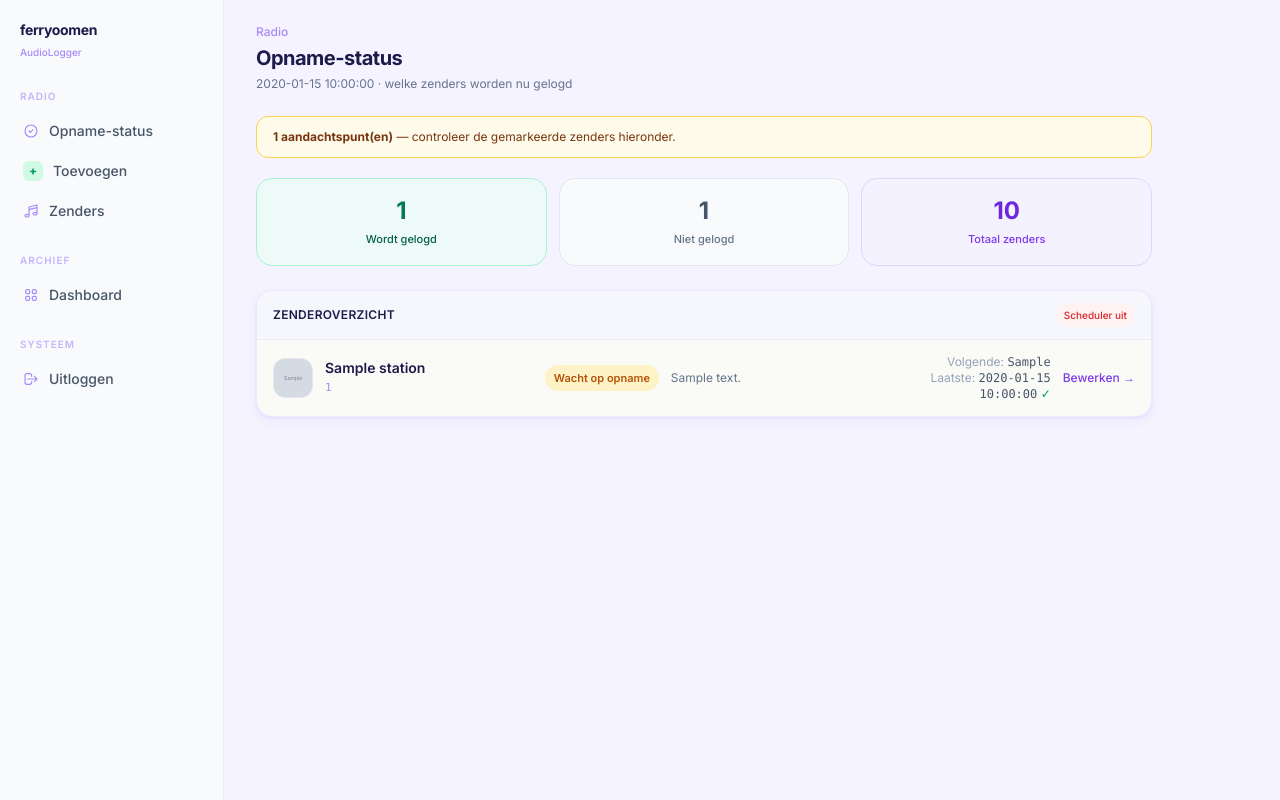
After one commit to kissfmnl/audiologger, a FastAPI app: template templates/admin/logging.html in a window 1280 px wide. The commit adds this page. Run offline with FastAPI, Linux system fonts and the light colour scheme; the template is opened without the code that fills it: most values are stand-ins (such as "Sample title", 1, 10 or a date in 2020); grey boxes marked "Sample" are stand-in pictures; parts of the project's set-up code (start-up, migrations or seed data) failed here and were passed over; some libraries are stand-ins or nearby versions.

Commit message:
Add logging status page and collapsible station cards in admin.
Show which stations are actively recorded with issues highlighted, default collapsed station list, and make logging status the admin landing page.

Co-authored-by: Cursor <cursoragent@cursor.com>

```diff
--- a/templates/admin/base.html
+++ b/templates/admin/base.html
@@ -59,21 +59,31 @@
                     <p class="px-2 mb-1.5 text-[10px] font-semibold uppercase tracking-widest text-violet-300">Radio</p>
                     <ul class="space-y-0.5">
                         <li>
-                            <button type="button" data-scroll-target="section-add"
-                                    class="nav-item w-full flex items-center gap-2.5 px-2.5 py-2 rounded-lg text-sm font-medium transition text-left text-slate-600 hover:bg-violet-50 border border-transparent">
+                            <a href="/admin/logging"
+                               class="flex items-center gap-2.5 px-2.5 py-2 rounded-lg text-sm font-medium transition border
+                               {% if active_nav == 'logging' %}bg-accent-light text-accent-muted border-accent-border{% else %}text-slate-600 hover:bg-violet-50 border-transparent{% endif %}">
+                                <svg class="w-4 h-4 shrink-0 text-violet-400" fill="none" stroke="currentColor" viewBox="0 0 24 24">
+                                    <path stroke-linecap="round" stroke-linejoin="round" stroke-width="1.75" d="M9 12l2 2 4-4m6 2a9 9 0 11-18 0 9 9 0 0118 0z"/>
+                                </svg>
+                                Opname-status
+                            </a>
+                        </li>
+                        <li>
+                            <a href="/admin#section-add"
+                               class="flex items-center gap-2.5 px-2.5 py-2 rounded-lg text-sm font-medium text-slate-600 hover:bg-violet-50 transition border border-transparent">
                                 <span class="w-5 h-5 rounded-md bg-emerald-100 text-emerald-600 flex items-center justify-center text-xs font-bold">+</span>
                                 Toevoegen
-                            </button>
+                            </a>
                         </li>
                         <li>
-                            <button type="button" data-scroll-target="section-stations"
-                                    class="nav-item w-full flex items-center gap-2.5 px-2.5 py-2 rounded-lg text-sm font-medium transition text-left
-                                    {% if active_nav == 'stations' %}bg-accent-light text-accent-muted border border-accent-border{% else %}text-slate-600 hover:bg-violet-50 border border-transparent{% endif %}">
+                            <a href="/admin#section-stations"
+                               class="flex items-center gap-2.5 px-2.5 py-2 rounded-lg text-sm font-medium transition border
+                               {% if active_nav == 'stations' %}bg-accent-light text-accent-muted border-accent-border{% else %}text-slate-600 hover:bg-violet-50 border-transparent{% endif %}">
                                 <svg class="w-4 h-4 shrink-0 text-violet-400" fill="none" stroke="currentColor" viewBox="0 0 24 24">
                                     <path stroke-linecap="round" stroke-linejoin="round" stroke-width="1.75" d="M9 19V6l12-3v13M9 19c0 1.105-1.343 2-3 2s-3-.895-3-2 1.343-2 3-2 3 .895 3 2zm12-3c0 1.105-1.343 2-3 2s-3-.895-3-2 1.343-2 3-2 3 .895 3 2zM9 10l12-3"/>
                                 </svg>
                                 Zenders
-                            </button>
+                            </a>
                         </li>
                     </ul>
                 </div>
--- /dev/null
+++ b/templates/admin/logging.html
@@ -0,0 +1,117 @@
+{% extends "admin/base.html" %}
+
+{% block title %}Opname-status — AudioLogger{% endblock %}
+
+{% block head %}
+<style>
+    .status-badge-logging { background: #d1fae5; color: #047857; }
+    .status-badge-pending { background: #fef3c7; color: #b45309; }
+    .status-badge-error { background: #fee2e2; color: #b91c1c; }
+    .status-badge-warning { background: #ffedd5; color: #c2410c; }
+    .status-badge-skipped { background: #f1f5f9; color: #64748b; }
+    .status-badge {
+        font-size: 0.6875rem;
+        font-weight: 600;
+        padding: 0.2rem 0.55rem;
+        border-radius: 9999px;
+        white-space: nowrap;
+    }
+</style>
+{% endblock %}
+
+{% block content %}
+<div class="mb-6">
+    <p class="text-xs font-medium text-violet-400 mb-1">Radio</p>
+    <h1 class="text-xl font-bold text-heading tracking-tight">Opname-status</h1>
+    <p class="text-xs text-slate-500 mt-1">{{ date_label }} · welke zenders worden nu gelogd</p>
+</div>
+
+{% if storage.on_railway and not storage.persist_ok %}
+<div class="mb-5 pl-4 py-3 rounded-lg border border-red-300 bg-red-50 text-xs text-red-800">
+    <strong>Opslag niet persistent.</strong> Railway-volume is niet gekoppeld — zenders gaan verloren bij elke deploy.
+</div>
+{% endif %}
+
+{% if overview.issue_count > 0 %}
+<div class="mb-5 pl-4 py-3 rounded-lg border border-amber-300 bg-amber-50 text-xs text-amber-900">
+    <strong>{{ overview.issue_count }} aandachtspunt(en)</strong> — controleer de gemarkeerde zenders hieronder.
+</div>
+{% endif %}
+
+<div class="grid grid-cols-3 gap-3 mb-6">
+    <div class="rounded-xl border border-emerald-200 bg-emerald-50/80 p-4 text-center">
+        <p class="text-2xl font-bold text-emerald-700">{{ overview.logging_count }}</p>
+        <p class="text-[11px] font-medium text-emerald-800 mt-0.5">Wordt gelogd</p>
+    </div>
+    <div class="rounded-xl border border-slate-200 bg-slate-50 p-4 text-center">
+        <p class="text-2xl font-bold text-slate-600">{{ overview.skipped_count }}</p>
+        <p class="text-[11px] font-medium text-slate-500 mt-0.5">Niet gelogd</p>
+    </div>
+    <div class="rounded-xl border border-violet-200 bg-violet-50/80 p-4 text-center">
+        <p class="text-2xl font-bold text-violet-700">{{ overview.total }}</p>
+        <p class="text-[11px] font-medium text-violet-600 mt-0.5">Totaal zenders</p>
+    </div>
+</div>
+
+<div class="rounded-xl border border-violet-100 bg-slate-50 shadow-card overflow-hidden">
+    <div class="px-4 py-3 border-b border-violet-100 bg-violet-50/50 flex items-center justify-between gap-3">
+        <h2 class="text-xs font-semibold text-heading uppercase tracking-wide">Zenderoverzicht</h2>
+        {% if overview.scheduler_running %}
+        <span class="text-[10px] font-medium text-emerald-600 bg-emerald-50 px-2 py-0.5 rounded-full">Scheduler actief</span>
+        {% else %}
+        <span class="text-[10px] font-medium text-red-600 bg-red-50 px-2 py-0.5 rounded-full">Scheduler uit</span>
+        {% endif %}
+    </div>
+
+    {% if not overview.items %}
+    <p class="p-8 text-center text-sm text-slate-500">Geen zenders. <a href="/admin#section-add" class="text-violet-600 hover:underline">Voeg een zender toe</a>.</p>
+    {% else %}
+    <div class="divide-y divide-violet-50">
+        {% for row in overview.items %}
+        {% set station = row.station %}
+        <div class="px-4 py-3.5 flex flex-col sm:flex-row sm:items-center gap-3 {% if row.state in ('error', 'warning') %}bg-red-50/40{% elif row.state == 'pending' %}bg-amber-50/30{% endif %}">
+            <div class="flex items-center gap-3 min-w-0 flex-1">
+                {% if station.logo_url %}
+                <img src="{{ station.logo_url }}?v={{ station.id }}" alt="" class="w-10 h-10 rounded-lg object-cover border border-gray-200 bg-gray-100 shrink-0">
+                {% else %}
+                <span class="w-10 h-10 rounded-lg bg-violet-100 flex items-center justify-center text-lg shrink-0">{{ station.flag }}</span>
+                {% endif %}
+                <div class="min-w-0">
+                    <p class="font-semibold text-heading text-sm truncate">{{ station.name }}</p>
+                    <p class="text-[11px] text-violet-400 font-mono truncate">{{ station.id }}</p>
+                </div>
+            </div>
+
+            <div class="flex flex-wrap items-center gap-2 sm:justify-end">
+                {% if row.state == 'logging' %}
+                <span class="status-badge status-badge-logging">Wordt gelogd</span>
+                {% elif row.state == 'pending' %}
+                <span class="status-badge status-badge-pending">Wacht op opname</span>
+                {% elif row.state == 'error' %}
+                <span class="status-badge status-badge-error">Fout</span>
+                {% elif row.state == 'warning' %}
+                <span class="status-badge status-badge-warning">Probleem</span>
+                {% else %}
+                <span class="status-badge status-badge-skipped">Niet gelogd</span>
+                {% endif %}
+            </div>
+
+            <div class="sm:w-56 text-xs text-slate-500 shrink-0">
+                <p>{{ row.detail }}</p>
+            </div>
+
+            <div class="sm:w-36 text-xs text-slate-400 shrink-0 sm:text-right">
+                <p>Volgende: <span class="text-slate-600 font-mono">{{ row.next_run }}</span></p>
+                <p>Laatste: <span class="text-slate-600 font-mono">{{ row.last_time }}</span>
+                    {% if row.last_status == 'failed' %}<span class="text-red-600">✗</span>
+                    {% elif row.last_status == 'completed' %}<span class="text-emerald-600">✓</span>{% endif %}
+                </p>
+            </div>
+
+            <a href="/admin?focus={{ station.id }}" class="text-xs font-medium text-violet-600 hover:text-violet-800 shrink-0">Bewerken →</a>
+        </div>
+        {% endfor %}
+    </div>
+    {% endif %}
+</div>
+{% endblock %}
```
Also changed, not shown: app/admin_routes.py (+22 -2 lines), app/logging_status.py (added, +104 -0 lines), static/admin.js (+25 -14 lines), templates/admin/index.html (+31 -15 lines).
